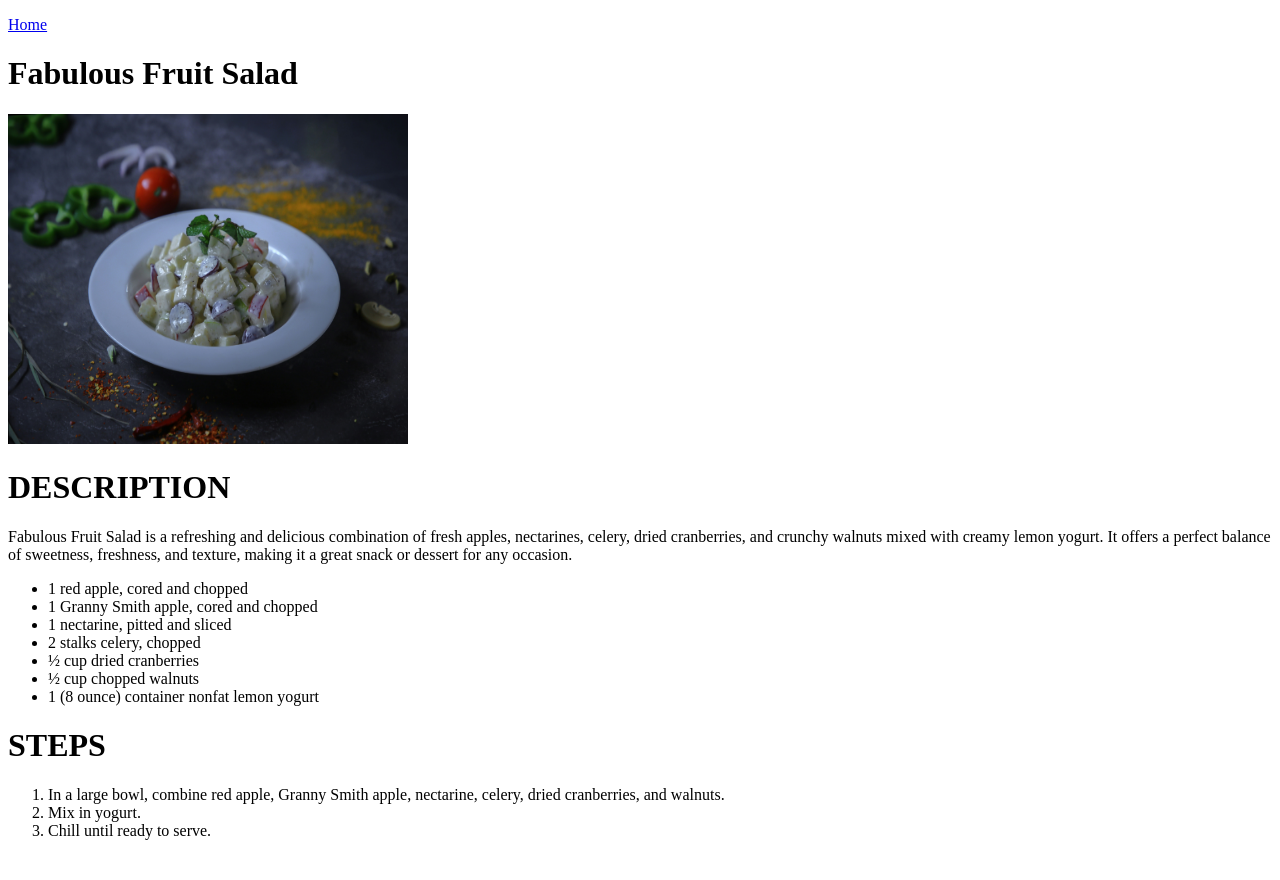
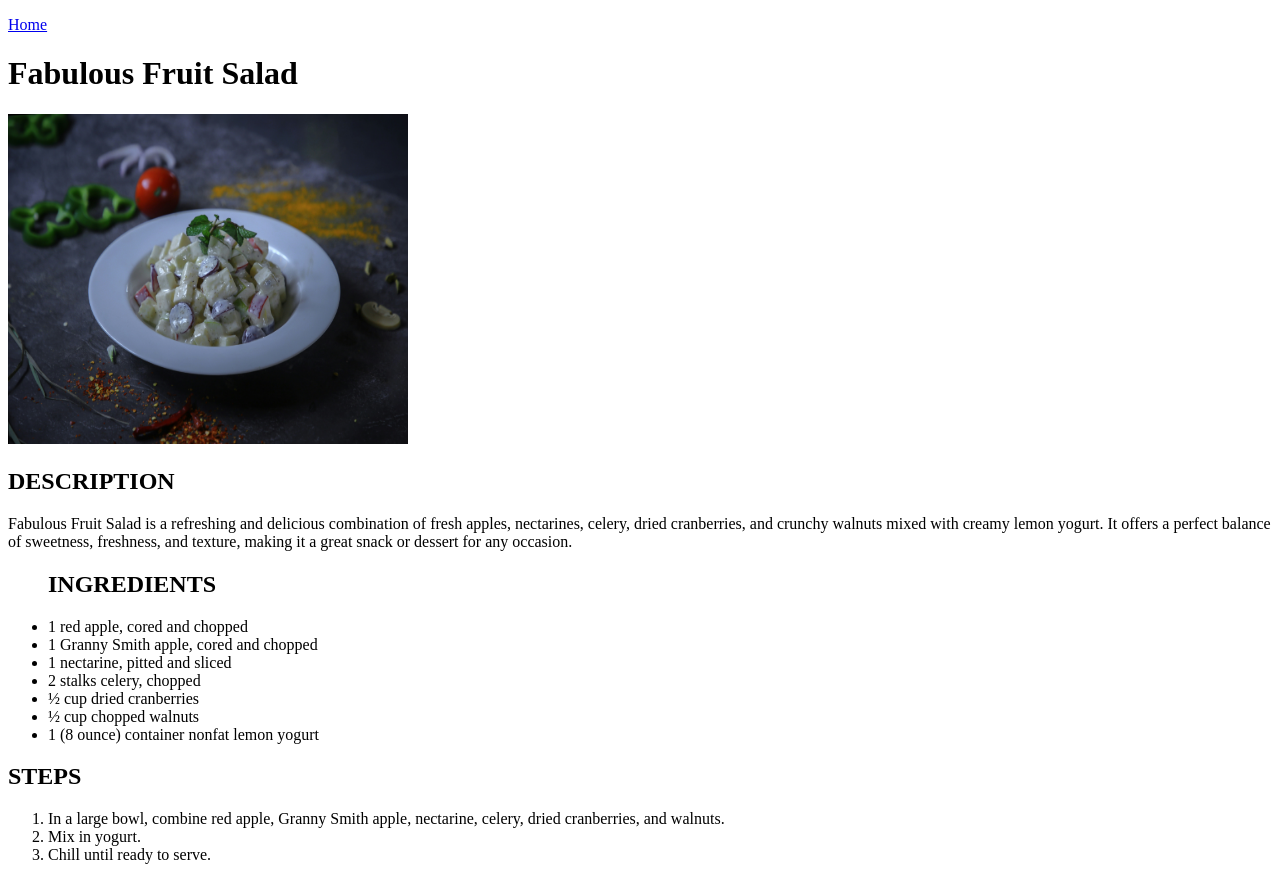
Before and after one commit to ReymondCabaton/odin-recipes, a plain HTML site: page recipes/fabulous-fruit-salad.html in a window 1280 px wide. Before the commit the page ends 856 px from the top, so only its background shows below. Drawn offline with Linux system fonts and the light colour scheme.

Commit message:
Update fabulous-fruit-salad.html

```diff
--- a/recipes/fabulous-fruit-salad.html
+++ b/recipes/fabulous-fruit-salad.html
@@ -10,9 +10,10 @@
     <p><a href="../index.html">Home</a></p>
     <h1>Fabulous Fruit Salad</h1>
     <img src="../images/fabulous fruit salad.jpg" height="330" width="400">
-    <h1>DESCRIPTION</h1>
+    <h2>DESCRIPTION</h2>
     <p>Fabulous Fruit Salad is a refreshing and delicious combination of fresh apples, nectarines, celery, dried cranberries, and crunchy walnuts mixed with creamy lemon yogurt. It offers a perfect balance of sweetness, freshness, and texture, making it a great snack or dessert for any occasion.</p>
    <ul>
+     <h2>INGREDIENTS</h2>
 
   <li>1 red apple, cored and chopped</li>
   <li>1 Granny Smith apple, cored and chopped</li>
@@ -23,7 +24,7 @@
   <li>1 (8 ounce) container nonfat lemon yogurt</li>
 
   </ul>
-    <h1>STEPS</h1>
+    <h2>STEPS</h2>
     <ol>
   <li>In a large bowl, combine red apple, Granny Smith apple, nectarine, celery, dried cranberries, and walnuts.</li>
   <li>Mix in yogurt.</li>
```
